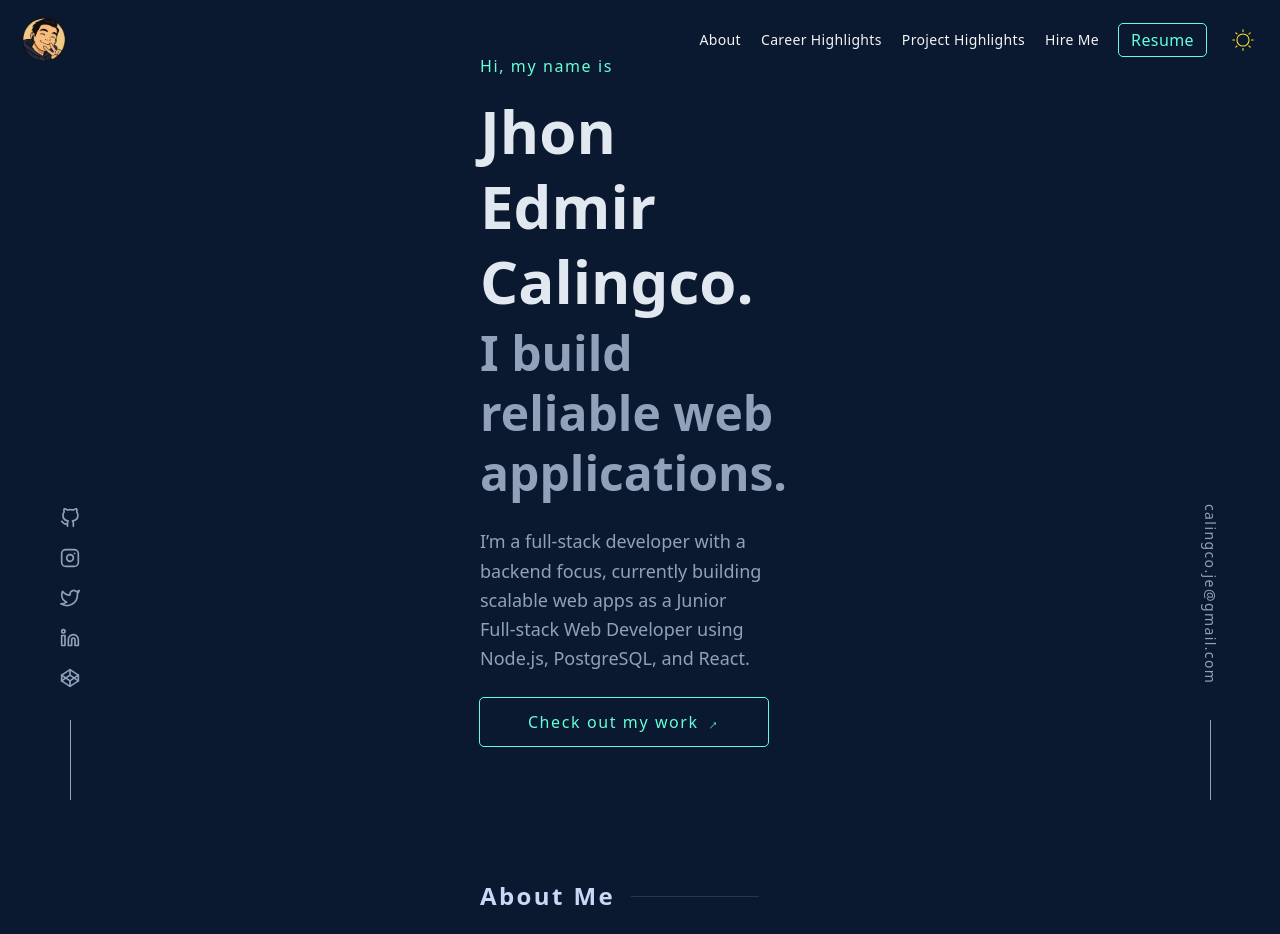
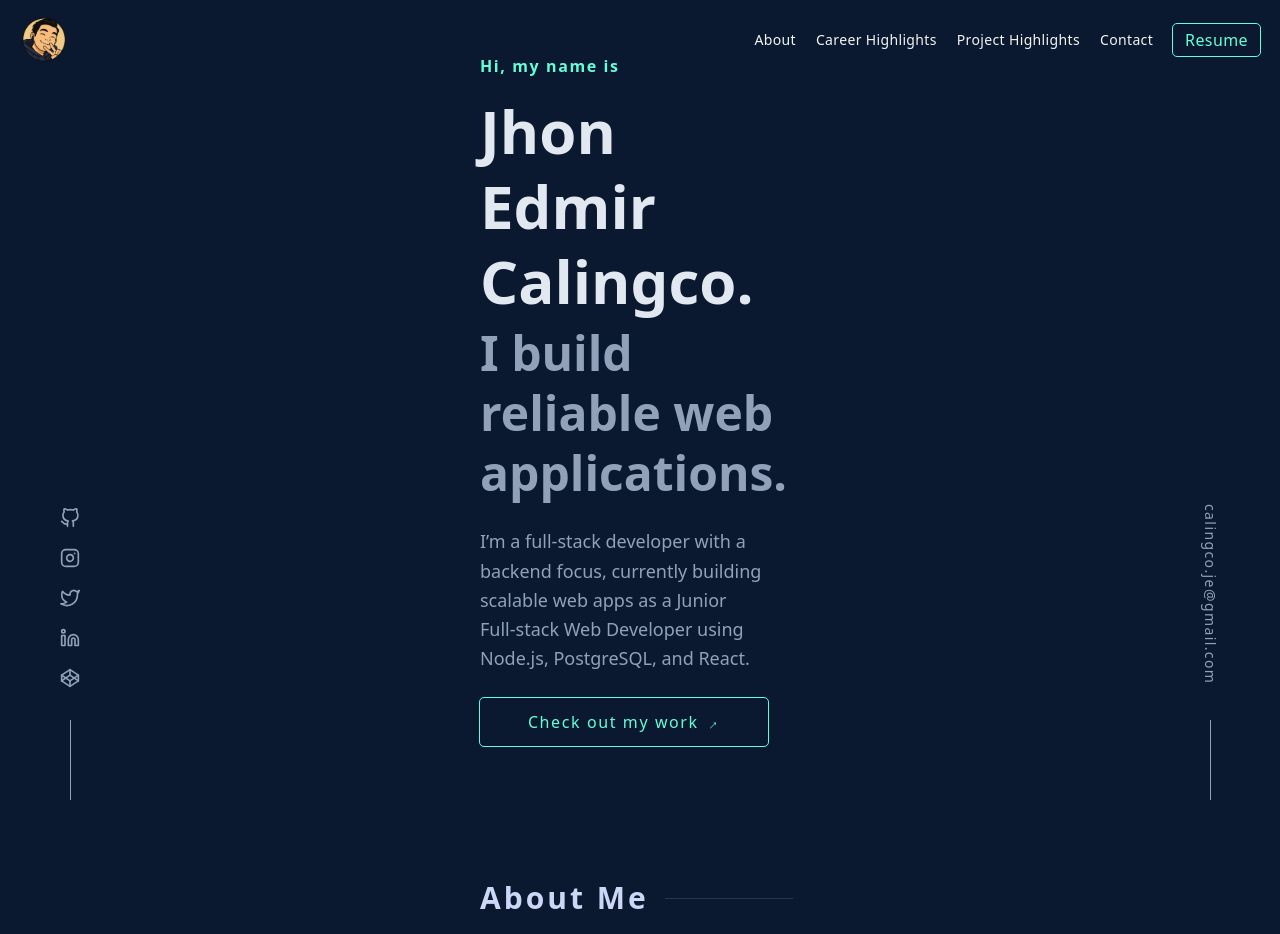
Before and after one commit to Calingcooo/my-portfolio-v2, a Next.js app: page / in a window 1280 px wide. Shown: the top 934 px of the page. Built offline with nearby package versions, Linux system fonts and the light colour scheme.

Commit message:
finished contact section, added id's to the sections, scroll to section when nav link is clicked

```diff
--- a/src/app/components/Header.tsx
+++ b/src/app/components/Header.tsx
@@ -8,14 +8,14 @@ import DesktopNav from "./Navigation/DesktopNav";
 import MobileNav from "./Navigation/MobileNav";
 
 const Header = () => {
-  const [ isScrolled, setIsScrolled ] = useState<boolean>(false)
+  const [isScrolled, setIsScrolled] = useState<boolean>(false);
   const router = useRouter();
 
   const navItems = [
-    "about",
-    "career highlights",
-    "project highlights",
-    "hire me",
+    { name: "about", href: "#about" },
+    { name: "career highlights", href: "#career-highlights" },
+    { name: "project highlights", href: "#project-highlights" },
+    { name: "contact", href: "#contact" },
   ];
 
   useEffect(() => {
@@ -32,10 +32,14 @@ const Header = () => {
   }, []);
 
   return (
-    <div className={`fixed top-0 left-0 h-20 z-50 w-full flex justify-between items-center px-5 py-2
-      ${isScrolled
-        ? "backdrop-blur-[10px] dark:bg-[#0a192f]/80 bg-[#f4f4f4b3]"
-        : "bg-transparent" }`}>
+    <div
+      className={`fixed top-0 left-0 h-20 z-50 w-full flex justify-between items-center px-5 py-2
+      ${
+        isScrolled
+          ? "backdrop-blur-[10px] dark:bg-[#0a192f]/80 bg-[#f4f4f4b3]"
+          : "bg-transparent"
+      }`}
+    >
       {/* LOGO */}
       <Image
         src={logo}
@@ -44,8 +48,8 @@ const Header = () => {
         className="w-12 rounded-full hover:-translate-1.5 hover:shadow-[5px_5px_0_0_#64ffda] cursor-pointer transition-all duration-100 ease-in-out z-50"
       />
 
-        <DesktopNav navItems={navItems} />
-        <MobileNav navItems={navItems} />
+      <DesktopNav navItems={navItems} />
+      {/* <MobileNav navItems={navItems} /> */}
     </div>
   );
 };
--- a/src/app/components/Navigation/DesktopNav.tsx
+++ b/src/app/components/Navigation/DesktopNav.tsx
@@ -1,13 +1,13 @@
 import React from "react";
-import { CiLight, CiDark } from "react-icons/ci";
-import { useThemeContext } from "@/app/contexts/ThemeProvider";
+// import { CiLight, CiDark } from "react-icons/ci";
+// import { useThemeContext } from "@/app/contexts/ThemeProvider";
 
 interface DesktopNavProps {
-  navItems: Array<string>;
+  navItems: Array<{ name: string; href: string }>;
 }
 
 const DesktopNav = ({ navItems }: DesktopNavProps) => {
-  const { theme, toggleTheme } = useThemeContext();
+  // const { theme, toggleTheme } = useThemeContext();
 
   return (
     <ul className="hidden md:flex items-center gap-5 capitalize text-[#0f0f0f] dark:text-[#f4f4f4]">
@@ -16,18 +16,29 @@ const DesktopNav = ({ navItems }: DesktopNavProps) => {
           className="cursor-pointer hover:text-[#64ffda] hover:-translate-y-1 tracking-wide text-sm transition-all duration-150"
           key={i}
         >
-          {item}
+          <a
+            href={item.href}
+            onClick={(e) => {
+              e.preventDefault();
+              console.log(e);
+              document.getElementById(item.href.substring(1))?.scrollIntoView({
+                behavior: "smooth",
+              });
+            }}
+          >
+            {item.name}
+          </a>
         </li>
       ))}
       <a
         href="calingco_cv.pdf"
         target="_blank"
         rel="noopener noreferrer"
-        className="font-poppins outline-[#64ffda] outline-1 font-light tracking-wide rounded-sm px-3 py-1 cursor-pointer text-[#f4f4f4] dark:text-[#64ffda] bg-[#0f0f0f] dark:bg-transparent hover:-translate-1.5 hover:shadow-[5px_5px_0_0_#64ffda] transition-all duration-300 ease-in-out"
+        className="font-sans outline-[#64ffda] outline-1 font-light tracking-wide rounded-sm px-3 py-1 cursor-pointer text-[#f4f4f4] dark:text-[#64ffda] bg-[#0f0f0f] dark:bg-transparent hover:-translate-1.5 hover:shadow-[5px_5px_0_0_#64ffda] transition-all duration-300 ease-in-out"
       >
         resume
       </a>
-      <li
+      {/* <li
         onClick={toggleTheme}
         className="cursor-pointer p-1 rounded-full transition-all"
       >
@@ -44,7 +55,7 @@ const DesktopNav = ({ navItems }: DesktopNavProps) => {
                         hover:-rotate-12 transition-transform duration-700"
           />
         )}
-      </li>
+      </li> */}
     </ul>
   );
 };
--- a/src/app/components/SectionHeader.tsx
+++ b/src/app/components/SectionHeader.tsx
@@ -6,8 +6,8 @@ interface SectionHeaderProps {
 
 const SectionHeader = ({ title }: SectionHeaderProps) => {
   return (
-    <div className="flex items-center gap-4 mb-6">
-      <h1 className="whitespace-nowrap text-[#ccd6f6] text-2xl md:text-2xl tracking-widest font-bold capitalize">
+    <div className="flex items-center gap-4 mb-10">
+      <h1 className="whitespace-nowrap text-[#ccd6f6] text-2xl md:text-3xl tracking-widest font-bold capitalize">
         { title }
       </h1>
       <div className="w-[40%] h-px bg-[#233554]" />
--- a/src/app/components/sections/About.tsx
+++ b/src/app/components/sections/About.tsx
@@ -14,7 +14,7 @@ const About = () => {
   ];
 
   return (
-    <section className="flex flex-col justify-center text-white w-full min-h-svh">
+    <section id="about" className="flex flex-col justify-center text-white w-full min-h-svh">
       <div className="md:py-10 lg:mx-40 lg:py-20">
         <SectionHeader title="About me" />
         <div className="flex flex-col md:flex-row gap-10 md:gap-5 justify-between">
--- a/src/app/components/sections/Career.tsx
+++ b/src/app/components/sections/Career.tsx
@@ -4,7 +4,7 @@ import CareerNav from "../CareerHighlights/CareerNav";
 
 const Career = () => {
   return (
-    <div className="flex flex-col justify-center min-h-svh lg:py-20 lg:px-60 w-full">
+    <div id="career-highlights" className="flex flex-col justify-center min-h-svh lg:py-20 lg:px-60 w-full">
       <SectionHeader title="Where I've Worked"/>
       <CareerNav />
     </div>
--- /dev/null
+++ b/src/app/components/sections/Contact.tsx
@@ -0,0 +1,33 @@
+import React from "react";
+
+const Contact = () => {
+  return (
+    <section id="contact" className="flex flex-col items-center justify-center w-full">
+      <div className="py-20 md:mx-40 lg:mx-80 md:py-40">
+        <h1 className="whitespace-nowrap text-center text-[#64ffda] text-xl tracking-widest font-bold mb-5 capitalize">
+          what’s next?
+        </h1>
+        <h2 className="whitespace-nowrap text-center text-[#ccd6f6] text-5xl tracking-widest font-extrabold mb-5 capitalize">
+          get in touch
+        </h2>
+        <p className="text-center text-md w-full text-slate-400 text-wrap">
+          I'm actively seeking full-time roles and available for freelance
+          projects. Whether you have a job opening, collaboration idea, or a
+          tech challenge to solve, I'd love to hear from you. Let’s connect!
+        </p>
+        <div className="flex justify-center w-full">
+          <a
+            href="mailto:calingco.je@gmail.com"
+            target="_blank"
+            rel="noopener noreferrer"
+            className="font-sans outline-[#64ffda] max-w-2xs outline-1 font-semibold max-wd-sm mt-4 lg:mt-6 tracking-widest rounded-sm px-5 py-3 cursor-pointer text-[#f4f4f4] dark:text-[#64ffda] bg-[#0f0f0f] dark:bg-transparent hover:-translate-1.5 hover:shadow-[5px_5px_0_0_#64ffda] transition-all duration-300 ease-in-out"
+          >
+            Say Hello
+          </a>
+        </div>
+      </div>
+    </section>
+  );
+};
+
+export default Contact;
--- a/src/app/components/sections/Hero.tsx
+++ b/src/app/components/sections/Hero.tsx
@@ -4,19 +4,26 @@ const Hero = () => {
   return (
     <section className="flex items-center text-white min-w-full min-h-svh">
       <div className="flex flex-col justify-center w-full h-full lg:mx-40">
-        <h1 className="text-[#64ffda] text-sm md:text-base tracking-widest mb-4">
+        <h1 className="text-[#64ffda] text-sm md:text-base font-semibold tracking-widest mb-4">
           Hi, my name is
         </h1>
-        <h2 className="text-[clamp(40px,8vw,80px)] text-slate-200 font-extrabold md:text-4xl lg:text-6xl leading-tight">
+        <h2 className="text-[clamp(40px,8vw,80px)] text-slate-200 font-black md:text-4xl lg:text-6xl leading-tight">
           Jhon Edmir Calingco.
         </h2>
-        <h2 className="text-[clamp(40px,8vw,80px)] text-slate-400 font-extrabold md:text-3xl lg:text-5xl leading-tight mt-1">
+        <h2 className="text-[clamp(40px,8vw,80px)] text-slate-400 font-black md:text-3xl lg:text-5xl leading-tight mt-1">
           I build reliable web applications.
         </h2>
         <p className="text-slate-400 mt-4 lg:mt-6 max-w-[700px] leading-relaxed text-lg md:text-lg text-balance">
           I’m a full-stack developer with a backend focus, currently building scalable web apps as a Junior Full-stack Web Developer using Node.js, PostgreSQL, and React.
         </p>
-        <button className="outline-[#64ffda] max-w-2xs outline-1 font-light max-wd-sm mt-4 lg:mt-6 tracking-widest rounded-sm px-5 py-3 cursor-pointer text-[#f4f4f4] dark:text-[#64ffda] bg-[#0f0f0f] dark:bg-transparent hover:-translate-1.5 hover:shadow-[5px_5px_0_0_#64ffda] transition-all duration-300 ease-in-out"
+        <button
+          onClick={(e) => {
+            e.preventDefault();
+            document.getElementById('project-highlights')?.scrollIntoView({
+              behavior: "smooth",
+            });
+          }}
+          className="font-sans outline-[#64ffda] max-w-2xs outline-1 font-light max-wd-sm mt-4 lg:mt-6 tracking-widest rounded-sm px-5 py-3 cursor-pointer text-[#f4f4f4] dark:text-[#64ffda] bg-[#0f0f0f] dark:bg-transparent hover:-translate-1.5 hover:shadow-[5px_5px_0_0_#64ffda] transition-all duration-300 ease-in-out"
         >
           Check out my work
           {" "}
--- a/src/app/components/sections/Project.tsx
+++ b/src/app/components/sections/Project.tsx
@@ -5,8 +5,8 @@ import FeaturedProjectCard from "../ProjectHighlights/FeaturedProjectCard";
 
 const Project = () => {
   return (
-    <section className="text-white w-full">
-      <div className="lg:mx-40">
+    <section id="project-highlights" className="text-white w-full">
+      <div className="lg:mx-40 md:py-20">
         <SectionHeader title="Some Things I’ve Built" />
         <div className="flex flex-col">
           {projectData.map((proj, i) => (
--- a/src/app/page.tsx
+++ b/src/app/page.tsx
@@ -9,6 +9,7 @@ import Hero from "./components/sections/Hero";
 import About from "./components/sections/About";
 import Career from "./components/sections/Career";
 import Project from "./components/sections/Project";
+import Contact from "./components/sections/Contact";
 import Footer from "./components/Footer";
 
 export default function Home() {
@@ -36,6 +37,7 @@ export default function Home() {
         <About />
         <Career />
         <Project />
+        <Contact />
         <Footer />
       </main>
 
```
Also changed, not shown: src/app/components/ProjectHighlights/FeaturedProjectCard.tsx (+16 -6 lines).
